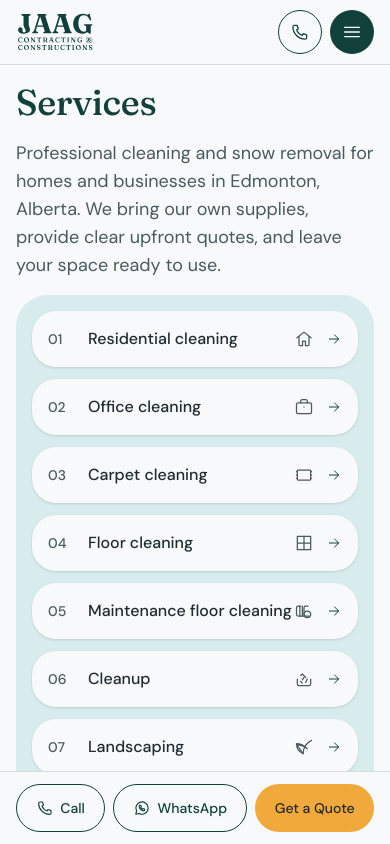
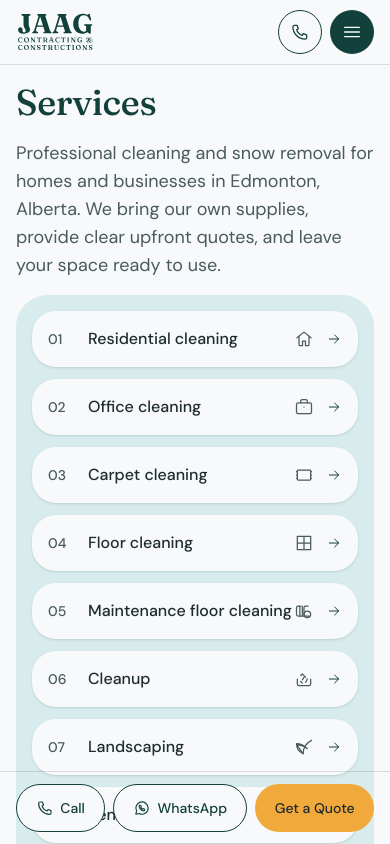
Before and after one commit to DigiBearCA/JAG-cleaning-web, a Next.js app: page /services in a window 390 px wide. Shown: the top 844 px of the page. Built offline with nearby package versions, Linux system fonts and the light colour scheme.

Commit message:
style: update StickyContactBar background to transparent, adjust button styles, and modify JobCard margin

```diff
--- a/src/app/services/page.tsx
+++ b/src/app/services/page.tsx
@@ -96,7 +96,7 @@ export default function ServicesPage() {
         );
       })}
 
-      <EveryJobStrip />
+      {/* <EveryJobStrip /> */}
       <QuoteSection />
     </main>
   );
--- a/src/components/layout/StickyContactBar.tsx
+++ b/src/components/layout/StickyContactBar.tsx
@@ -12,9 +12,15 @@ export function StickyContactBar() {
     <nav
       aria-label="Quick contact"
       data-sticky-bar=""
-      className="fixed inset-x-0 bottom-0 z-30 flex gap-2 border-t border-line bg-bg px-4 pt-3 pb-[calc(0.75rem+env(safe-area-inset-bottom))] md:hidden"
+      className="fixed inset-x-0 bottom-0 z-30 flex gap-2 border-t border-line bg-transparent px-4 pt-3 pb-[calc(0.75rem+env(safe-area-inset-bottom))] md:hidden"
     >
-      <Button href={telHref()} variant="outline" size="bar" icon="phone">
+      <Button
+        href={telHref()}
+        variant="outline"
+        size="bar"
+        icon="phone"
+        className="bg-bg"
+      >
         Call
       </Button>
       <Button
@@ -22,6 +28,7 @@ export function StickyContactBar() {
         variant="outline"
         size="bar"
         icon="whatsapp"
+        className="bg-bg"
       >
         WhatsApp
       </Button>
--- a/src/components/sections/services/JobCard.tsx
+++ b/src/components/sections/services/JobCard.tsx
@@ -32,7 +32,7 @@ export function JobCard({
   return (
     <div
       id={service.slug}
-      className="bg-white rounded-panel overflow-hidden shadow-sm flex flex-col mb-16 md:mb-24 last:mb-0"
+      className="bg-white rounded-panel overflow-hidden shadow-sm flex flex-col mb-4 last:mb-0"
     >
       <div className="flex flex-col md:flex-row">
         <div
```
